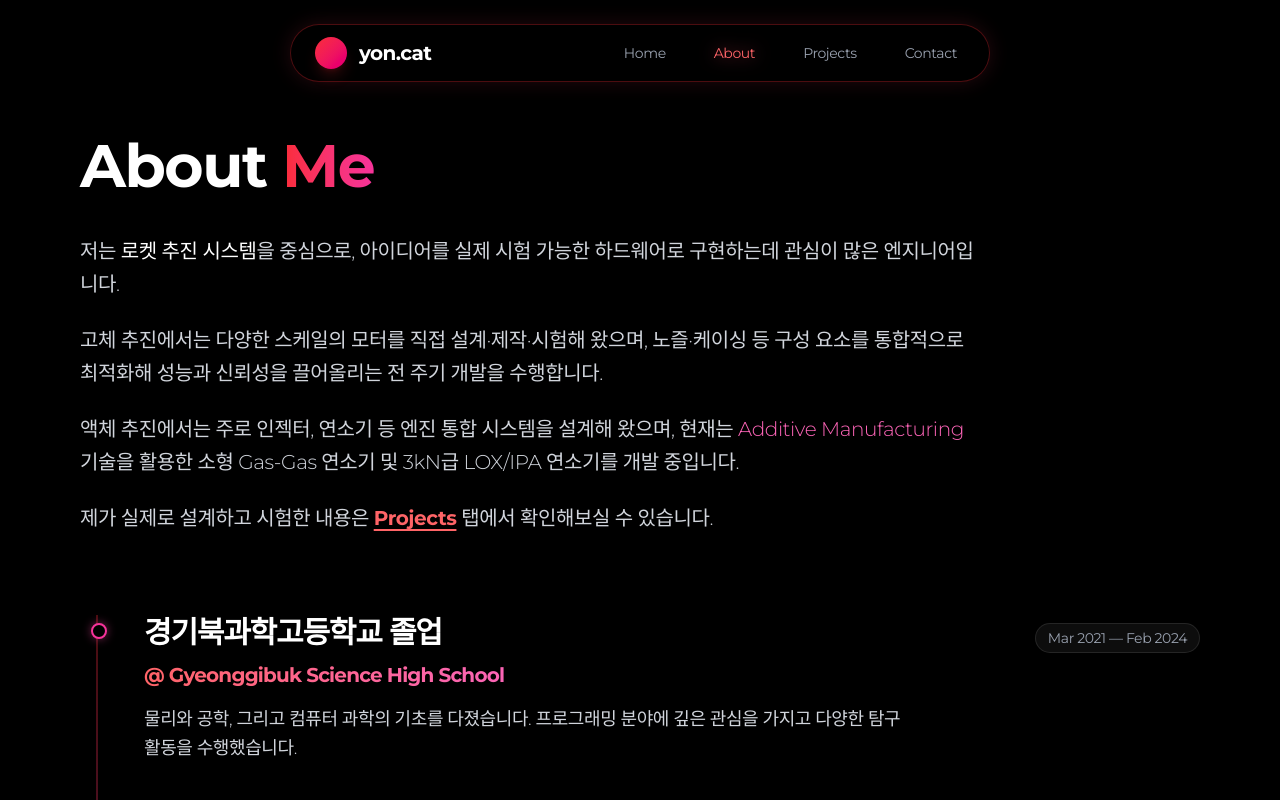
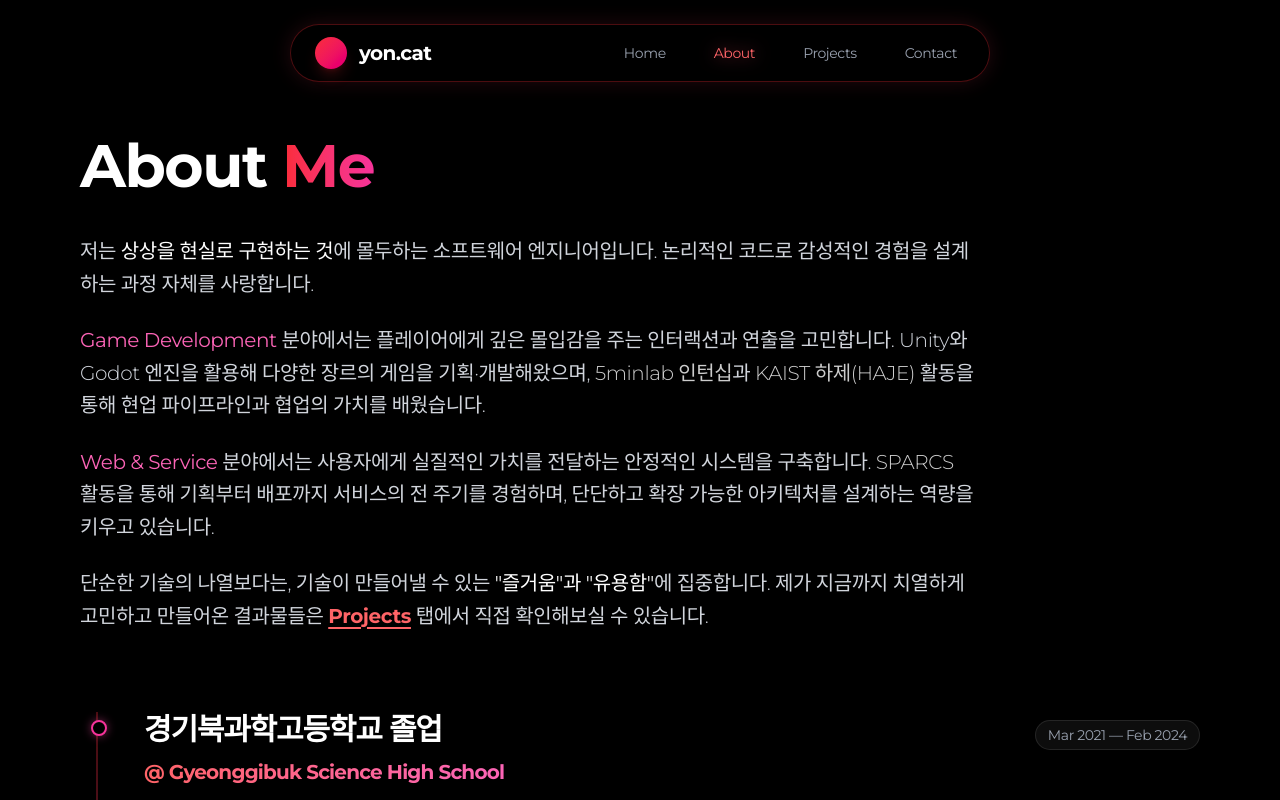
Before and after one commit to oRE-o/yoncat, a React (Vite) app: page /about in a window 1280 px wide. Shown: the top 800 px of the page. Built offline with nearby package versions, Linux system fonts and the light colour scheme; a web font is replaced by a local one.

Commit message:
About Text edit

```diff
--- a/src/pages/About.tsx
+++ b/src/pages/About.tsx
@@ -1,4 +1,5 @@
-import Experience from "../components/sections/Experience"; // (아래에서 컴포넌트 코드 줄게!)
+import React from "react";
+import Experience from "../components/sections/Experience";
 import { Link } from "react-router-dom";
 
 const About = () => {
@@ -16,30 +17,44 @@ const About = () => {
         <div className="text-lg md:text-xl text-gray-300 leading-relaxed space-y-6 font-light">
           <p>
             저는{" "}
-            <strong className="text-white font-medium">로켓 추진 시스템</strong>
-            을 중심으로, 아이디어를 실제 시험 가능한 하드웨어로 구현하는데
-            관심이 많은 엔지니어입니다.
+            <strong className="text-white font-medium">
+              상상을 현실로 구현하는 것
+            </strong>
+            에 몰두하는 소프트웨어 엔지니어입니다. 논리적인 코드로 감성적인
+            경험을 설계하는 과정 자체를 사랑합니다.
           </p>
+
           <p>
-            고체 추진에서는 다양한 스케일의 모터를 직접 설계·제작·시험해 왔으며,
-            노즐·케이싱 등 구성 요소를 통합적으로 최적화해 성능과 신뢰성을
-            끌어올리는 전 주기 개발을 수행합니다.
+            <strong className="text-pink-400">Game Development</strong>{" "}
+            분야에서는 플레이어에게 깊은 몰입감을 주는 인터랙션과 연출을
+            고민합니다. Unity와 Godot 엔진을 활용해 다양한 장르의 게임을
+            기획·개발해왔으며,
+            <span className="text-white/80"> 5minlab 인턴십</span>과{" "}
+            <span className="text-white/80">KAIST 하제(HAJE)</span> 활동을 통해
+            현업 파이프라인과 협업의 가치를 배웠습니다.
           </p>
+
           <p>
-            액체 추진에서는 주로 인젝터, 연소기 등 엔진 통합 시스템을 설계해
-            왔으며, 현재는{" "}
-            <span className="text-pink-400">Additive Manufacturing</span> 기술을
-            활용한 소형 Gas-Gas 연소기 및 3kN급 LOX/IPA 연소기를 개발 중입니다.
+            <strong className="text-pink-400">Web & Service</strong> 분야에서는
+            사용자에게 실질적인 가치를 전달하는 안정적인 시스템을 구축합니다.
+            <span className="text-white/80"> SPARCS</span> 활동을 통해 기획부터
+            배포까지 서비스의 전 주기를 경험하며, 단단하고 확장 가능한
+            아키텍처를 설계하는 역량을 키우고 있습니다.
           </p>
+
           <p>
-            제가 실제로 설계하고 시험한 내용은{" "}
+            단순한 기술의 나열보다는, 기술이 만들어낼 수 있는{" "}
+            <strong className="text-white font-medium">
+              "즐거움"과 "유용함"
+            </strong>
+            에 집중합니다. 제가 지금까지 치열하게 고민하고 만들어온 결과물들은{" "}
             <Link
               to="/projects"
               className="text-red-400 hover:text-pink-300 font-bold underline underline-offset-4 transition-colors"
             >
               Projects
             </Link>{" "}
-            탭에서 확인해보실 수 있습니다.
+            탭에서 직접 확인해보실 수 있습니다.
           </p>
         </div>
       </div>
```
